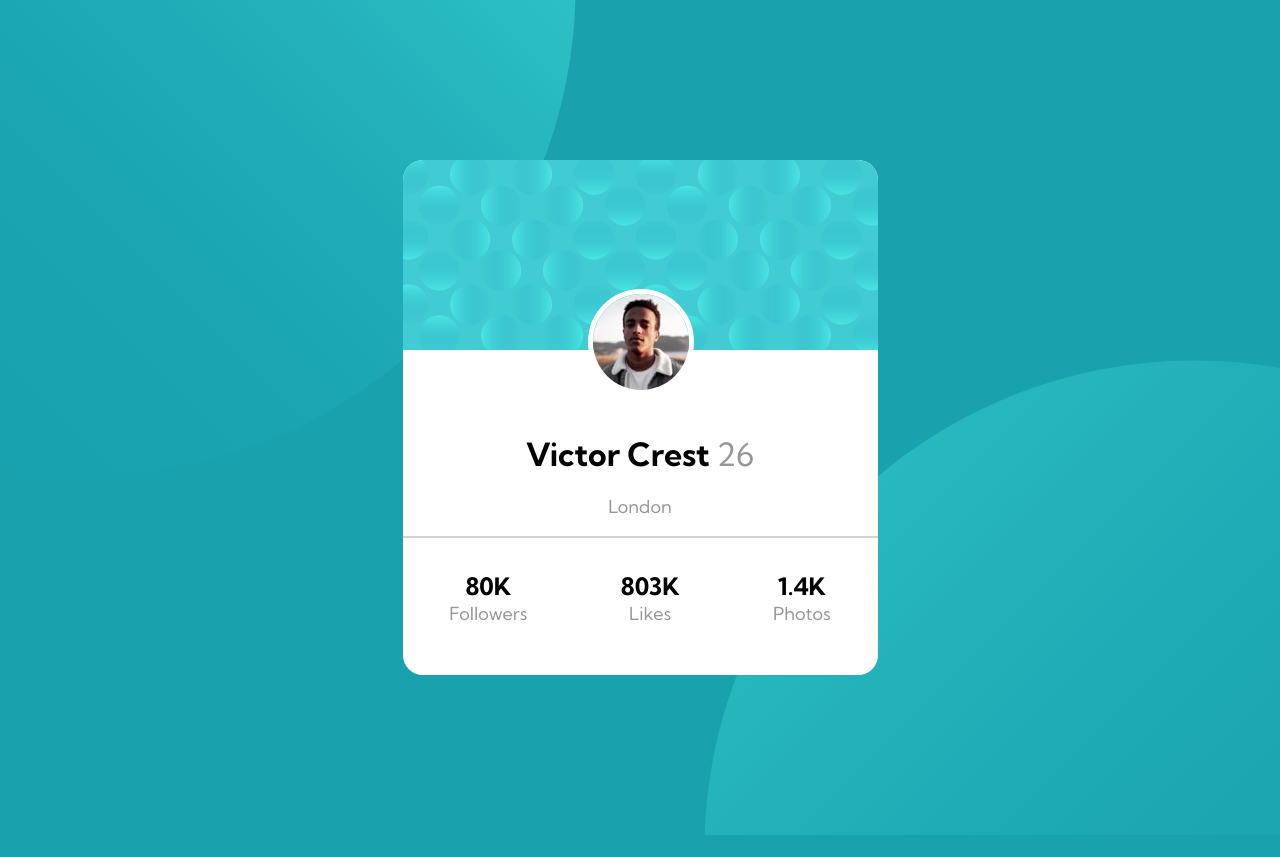
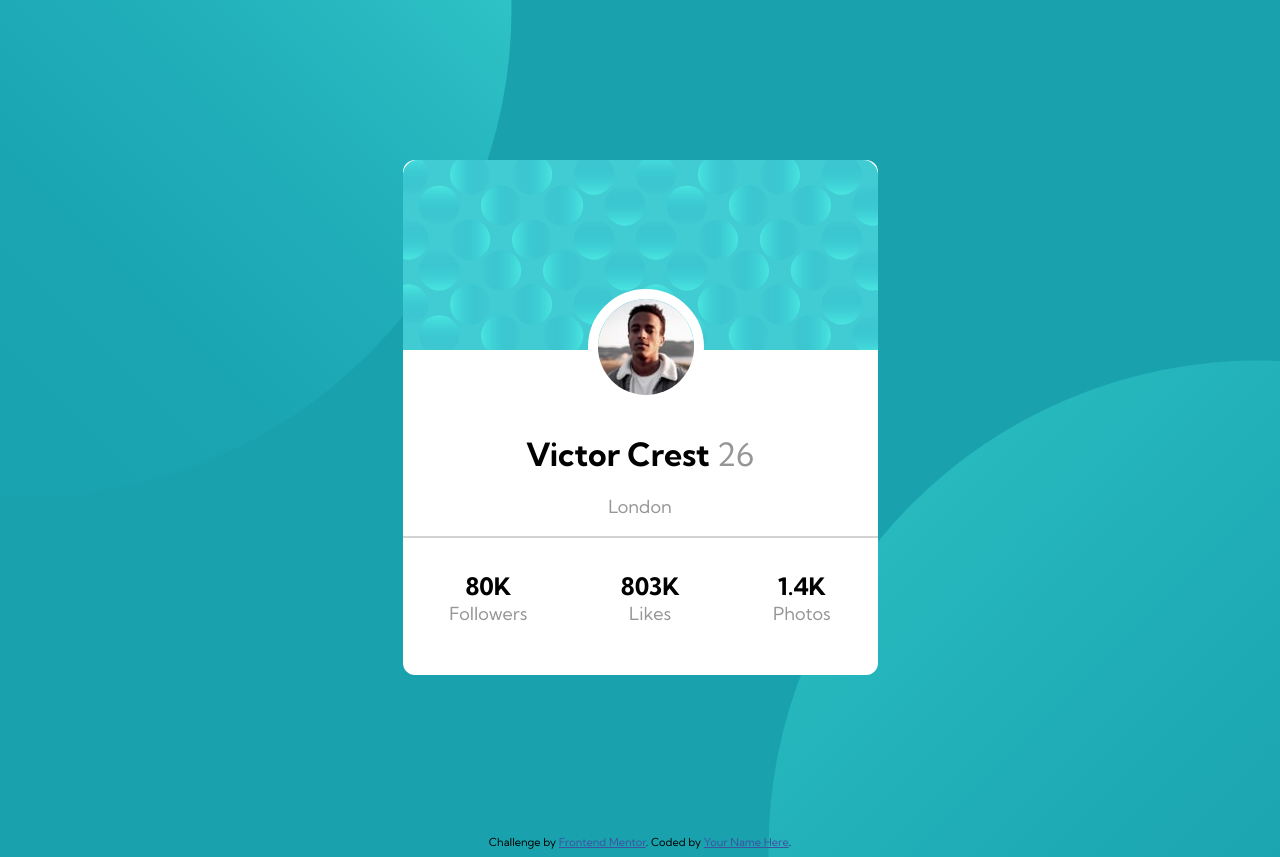
Before and after one commit to NhiVvu/profile-card-challenge, a plain HTML site: page index.html in a window 1280 px wide. Before the commit the page ends 835 px from the top, so only its background shows below. Drawn offline with Linux system fonts and the light colour scheme.

Commit message:
Revert "Fix minor problems"
This reverts commit 0bbd7727c8cab883ee17aa27df3dbf6cdd20daee.

```diff
--- a/index.html
+++ b/index.html
@@ -34,5 +34,9 @@
   </div>
 
   </div>
+  <div class="attribution">
+    Challenge by <a href="https://www.frontendmentor.io?ref=challenge" target="_blank">Frontend Mentor</a>.
+    Coded by <a href="#">Your Name Here</a>.
+  </div>
 </body>
 </html>
--- a/style.css
+++ b/style.css
@@ -24,7 +24,7 @@ body {
     background-color: white;
     margin: 30% 20px;
     padding-bottom: 15px;
-    border-radius: 20px;
+    border-radius: 15px;
 }
 
 span {
@@ -34,7 +34,7 @@ span {
 
 .bg-card {
     width: 100%;
-    border-radius: 20px 20px 0 0;
+    border-radius: 15px 15px 0 0;
 }
 
 .victor {
@@ -42,7 +42,7 @@ span {
     left: 39%;
     top: 35%;
     border-radius: 100%;
-    border: 5px solid white;
+    border: 10px solid white;
 }
 
 h1 {
@@ -71,7 +71,7 @@ h1 {
         background-color:hsl(185, 75%, 39%);
         background-image: url(images/bg-pattern-top.svg), url(images/bg-pattern-bottom.svg);
         background-attachment: fixed;
-        background-position: right 55vw bottom 45vh, left 55vw top 45vh;
+        background-position: right 60vw bottom 45vh, left 60vw top 45vh;
         background-repeat: no-repeat;
     }
 
@@ -80,7 +80,7 @@ h1 {
         width: 475px;
         margin: 20vh auto;
         background-color: #fff;
-        border-radius: 20px;
+        border-radius: 12px;
         position: relative;
         text-align: center;
         padding-bottom: 15px;
@@ -91,6 +91,6 @@ h1 {
         left: 39%;
         top: 25%;
         border-radius: 100%;
-        border: 5px solid white;
+        border: 10px solid white;
     }
 }
```
